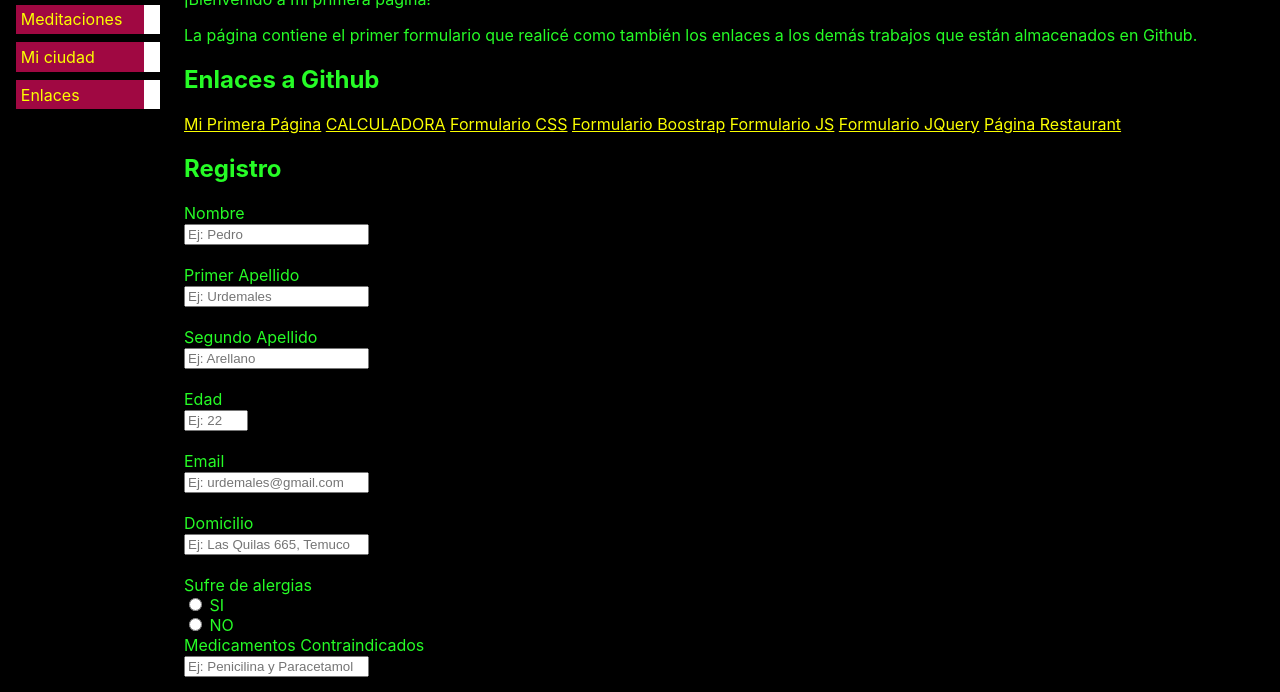
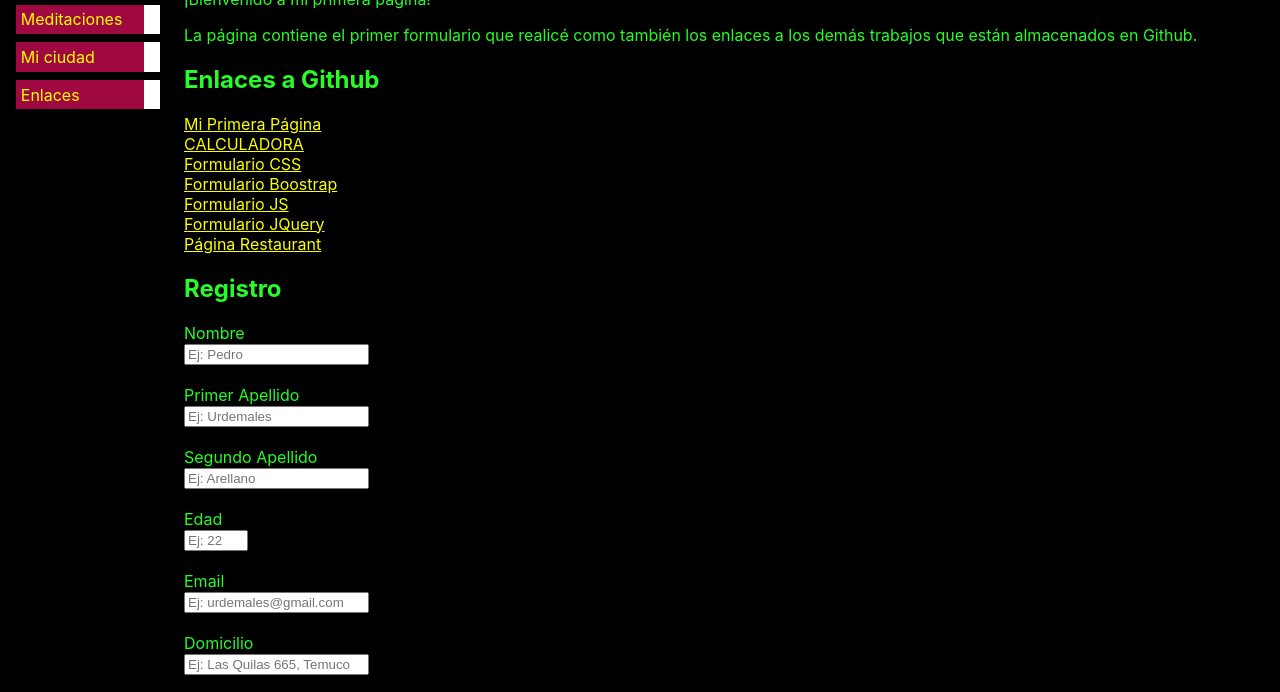
Before and after one commit to Huenuvil/M2, a plain HTML site: page index.html in a window 1280 px wide. Shown: the part 93-785 px from the top of the page. Drawn offline with Linux system fonts and the light colour scheme.

Commit message:
alineación enlaces github

```diff
--- a/index.html
+++ b/index.html
@@ -27,12 +27,12 @@
 
     <h2>Enlaces a Github</h2>
 
-    <a href="Mi Primera Página/MiPrimeraPágina.html">Mi Primera Página</a>
-    <a href="Calculadora/CALCULADORA/index.html">CALCULADORA</a>
-    <a href="Formulario CSS/Formulario CSS.html">Formulario CSS</a>
-    <a href="Formulario Boostrap/Formulario Boostrap.html">Formulario Boostrap</a>
-    <a href="Formulario Registro JS/Formulario Registro JS.html">Formulario JS</a>
-    <a href="Formulario Registro JQuery/Formulario Registro JQuery.html">Formulario JQuery</a>
+    <a href="Mi Primera Página/MiPrimeraPágina.html">Mi Primera Página</a><br>
+    <a href="Calculadora/CALCULADORA/index.html">CALCULADORA</a><br>
+    <a href="Formulario CSS/Formulario CSS.html">Formulario CSS</a><br>
+    <a href="Formulario Boostrap/Formulario Boostrap.html">Formulario Boostrap</a><br>
+    <a href="Formulario Registro JS/Formulario Registro JS.html">Formulario JS</a><br>
+    <a href="Formulario Registro JQuery/Formulario Registro JQuery.html">Formulario JQuery</a><br>
     <a href="Página Restaurant - Nabar, Boostrap, JS/Boostrap 2 header.html">Página Restaurant</a>
 
 
```
